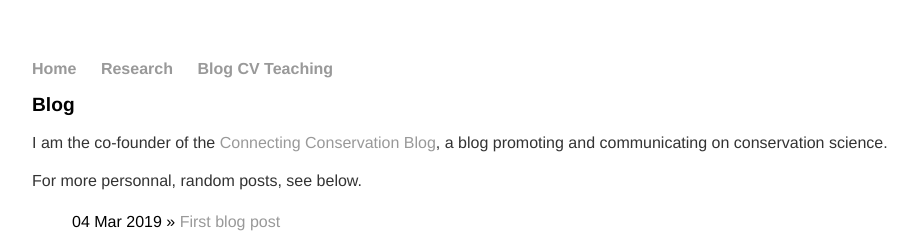
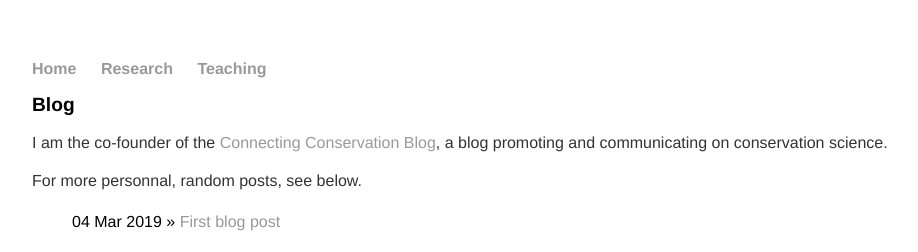
Before and after one commit to lpmi-13/vlucet.github.io, a Jekyll site: the page built from blog/index.html, in a window 1280 px wide. Shown: the top 252 px of the page, without its empty margins (160-1078 px from the left). Built offline with Jekyll 4.4.1, drawn with Linux system fonts in a browser that asks for light colours.

Commit message:
Update default.html

```diff
--- a/_layouts/default.html
+++ b/_layouts/default.html
@@ -9,8 +9,6 @@
     		<ul>
         		<li><a href="/">Home</a></li>
 	        	<li><a href="/research">Research</a></li>
-			<! –– li><a href="/blog">Blog</a></li ––>
-        		<! –– li><a href="/cv">CV</a></li ––>
 			<li><a href="/teaching">Teaching</a></li>
     		</ul>
 		</nav>
```
